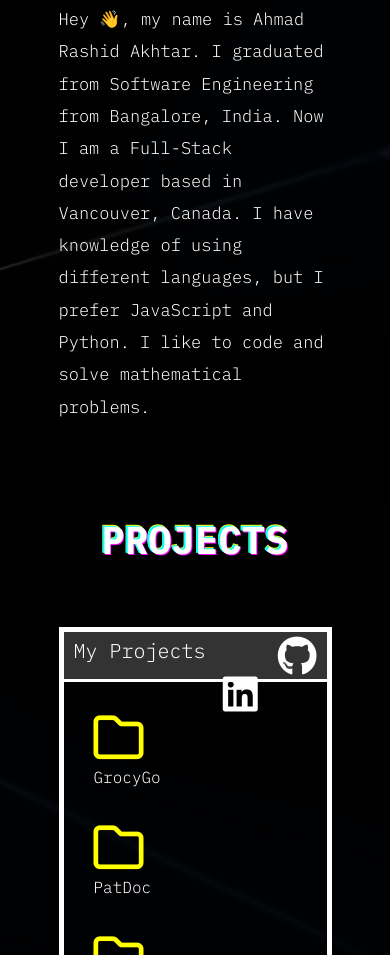
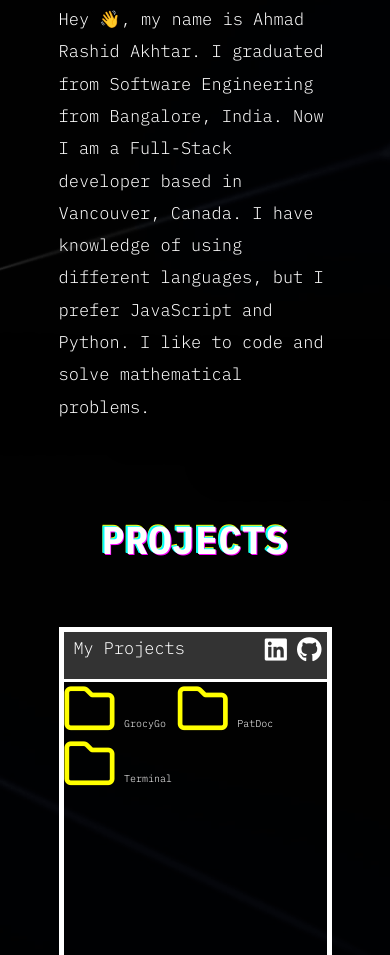
Before and after one commit to Unknown-0perator/Personal_portfolio, a plain HTML site: page index.html in a window 390 px wide. Shown: the part 1045-2000 px from the top of the page. Drawn offline with Linux system fonts and the light colour scheme.

Commit message:
simple changes

```diff
--- a/index.html
+++ b/index.html
@@ -176,7 +176,7 @@
             </div>
             <div id="command" onclick="textarea.focus();">
                 <textarea type="text" id="texter" onkeyup="typeIt(this, event)" onkeydown="typeIt(this, event);
-                           moveIt(this.value.length, event)" onkeypress="typeIt(this, event);" autofocus></textarea>
+                           moveIt(this.value.length, event)" onkeypress="typeIt(this, event);"></textarea>
                 <div id="liner">
                     <span id="typer"></span><b class="cursor" id="cursor">█</b>
                 </div>
--- a/style.css
+++ b/style.css
@@ -98,10 +98,21 @@ body {
   margin: 3rem;
   justify-content: center;
 }
+
 .projects {
   display: grid;
   grid-template-columns: 30% 70%;
   grid-column-gap: 1rem;
+}
+@media (max-width: 800px) {
+  .projects {
+    grid-template-columns: none;
+    grid-template-rows: 30% 70%;
+  }
+  .project-folders {
+    display: inline-block;
+    margin: 1px;
+  }
 }
 
 .hidden {
@@ -186,21 +197,21 @@ body {
 }
 
 .text__content__header {
-  margin: auto auto;
+  margin: auto 10%;
   letter-spacing: 1rem;
   height: auto;
 }
 
 h1 {
   text-transform: uppercase;
-  font-size: clamp(1rem, 10vw, 6rem);
+  font-size: clamp(1rem, 8vw, 6rem);
 }
 h2 {
   text-transform: uppercase;
   font-size: clamp(1rem, 10vw, 5rem);
 }
 h4 {
-  font-size: clamp(1rem, 10vw, 4rem);
+  font-size: clamp(0.5rem, 5vw, 4rem);
   font-weight: 100;
 }
 p {
@@ -319,7 +330,9 @@ p {
 #projects {
   margin: 1rem 15%;
 }
-
+.project-names {
+  font-size: 1rem;
+}
 #contact {
   margin: 1rem 15%;
 }
@@ -347,16 +360,14 @@ p {
 }
 
 .toolbar__title {
-  font-size: 2rem;
+  font-size: clamp(1rem, 2vh, 2rem);
   padding: 1rem;
 }
 .icon {
-  vertical-align: middle;
-  text-align: center;
-  align-items: center;
+  display: inline-block;
+  font-size: clamp(2rem, 3vh, 4rem);
   float: right;
-  font-size: 4rem;
-  margin: 0.35rem 1rem;
+  padding: 0.5rem;
 }
 
 /**/
```
